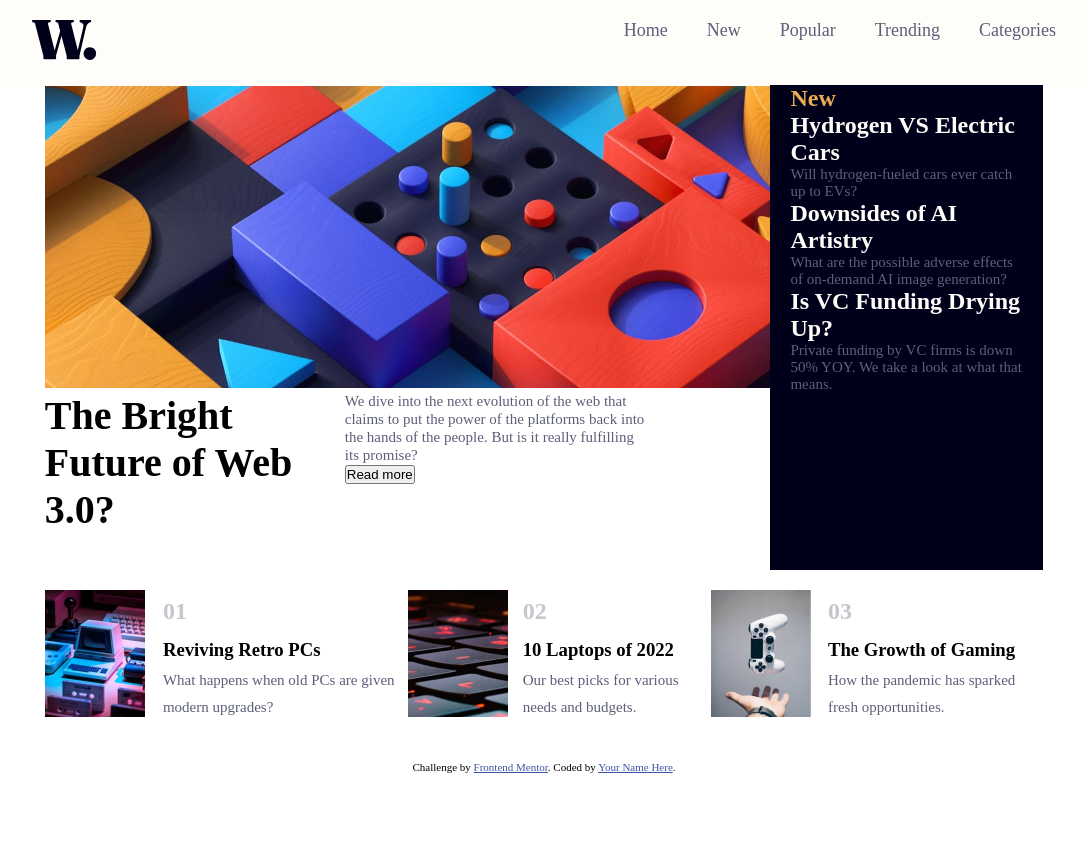
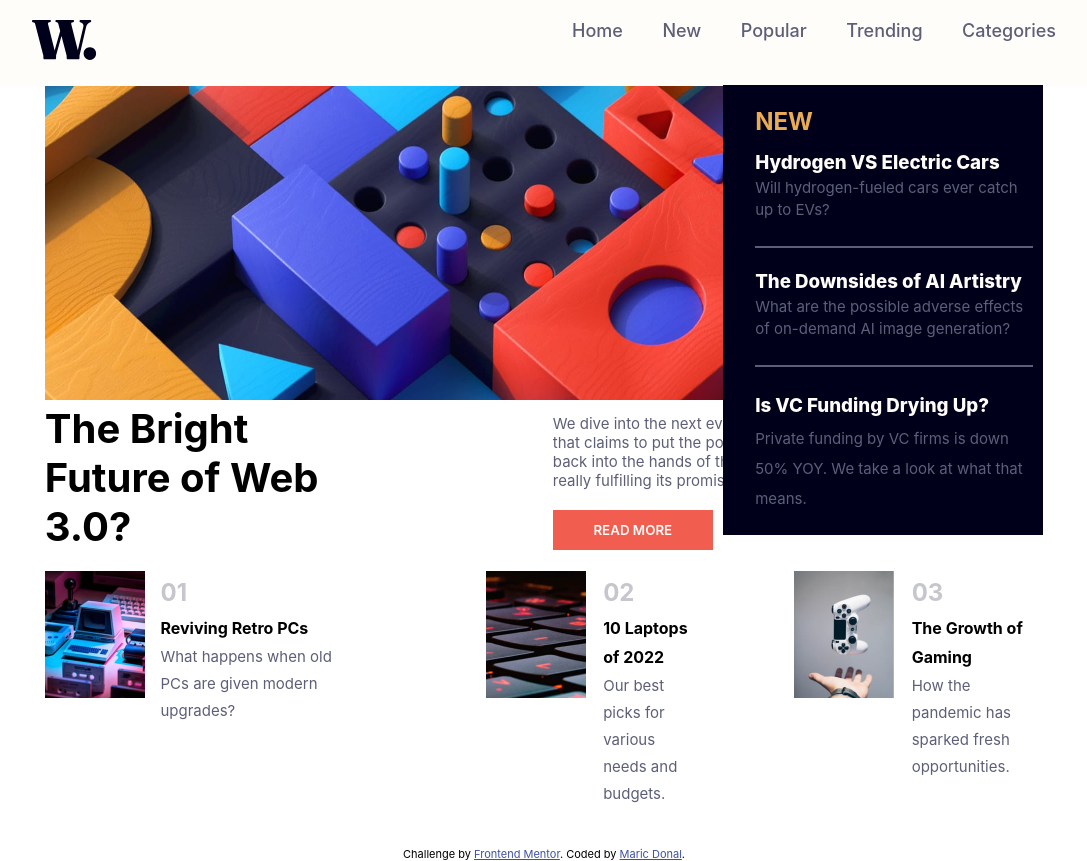
Before and after one commit to DTC-Formation/evaluation-html-css-donal-R77, a plain HTML site: page index.html in a window 1280 px wide. Shown: the whole page, without its empty margins (96-1183 px from the left). Before the commit the page ends 800 px from the top, so only its background shows below. Drawn offline with Linux system fonts and the light colour scheme; a web font is replaced by a local one.

Commit message:
Coding Eval done with 4 hours its not enough but i m proud of me

```diff
--- a/assets/css/style.css
+++ b/assets/css/style.css
@@ -2,6 +2,7 @@
     margin: 0;
     padding: 0;
     overflow: hidden;
+    font-family: 'Inter', sans-serif;
 
 }
 p{
@@ -22,7 +23,7 @@ p{
 @media screen and (min-width:992px) {}
 
 /*extra large*/
-@media screen and (min-width:1200px) {}
+@media screen and (min-width:1440px) {}
 
 .header {
     position: fixed;
@@ -58,30 +59,36 @@ p{
 }
 .aside {
     background-color: hsl(240, 100%, 5%);
-    width: 500px;
-    height: 500px;
+    width: 320px;
+    height: 450px;
     box-sizing: border-box;
     top: 85px;
     bottom: 500px;
     position: relative;
-    margin: 0px 0 70px;
-    padding: 0 2%;
+    margin: 0 0 70px;
+    padding: 0 10px 0 10%;
+    line-height: 1.4;
+
 
 }
 .img {
     width: 830px;
-    height: 350px;
+    height: 400px;
 }
 .image-and-aside {
     /* height: 100vh; */
-    display: flex;
+    /* display: flex;
     align-items:center;
+    justify-content: space-between; */
+    display: grid;
+    grid-template-columns: auto auto;
+    gap: 0px 0px;
     padding:0 11%;
-    justify-content: space-between;
 
 }
 .new {
     color: hsl(35, 77%, 62%);
+    margin-top: 20px;
 
 }
 .content-read-and-title{
@@ -90,16 +97,23 @@ p{
 }
 .title-bright {
     font-size: 40px;
+
 }
-h2 {
+h3 {
     color: hsl(36, 100%, 99%);
+    font-weight: 800;
+}
+h3:hover {
+    color: hsl(35, 77%, 62%);
 }
 .contain-title {
     width: 300px;
 }
 .text_and_readMore {
-    width: 300px;
-    line-height: 1.2;
+    width: 320px;
+    margin: 10px 0 0 13rem;
+
+
 
 }
 .display-flex {
@@ -112,6 +126,12 @@ h2 {
     float: left;
     width: 100px;
 }
+img[alt="image-laptop"] {
+    margin-left: 8rem;
+}
+img[alt="image-gaming"] {
+    margin-left: 6rem;
+}
 .space {
     margin: 0px 0 40px;
     padding-left: 5%;
@@ -120,3 +140,37 @@ h2 {
 .number {
     color: hsl(233, 8%, 79%);
 }
+input {
+    padding: 5px;
+    width: 50%;
+    height: 40px;
+    background-color: hsl(5, 85%, 63%);
+    border: none;
+    color: hsl(36, 100%, 99%);
+    font-weight: 600;
+    margin-top: 20px;
+}
+input:hover {
+    background-color: hsl(240, 100%, 5%);
+    color: hsl(36, 100%, 99%);
+}
+.h-elec {
+    border-bottom: 2px solid hsl(236, 13%, 42%);
+    line-height: 1.5;
+
+}
+.down {
+    border-bottom: 2px solid hsl(236, 13%, 42%);
+    margin-top: 20px;
+    line-height: 1.5;
+}
+.mt-5 {
+    margin-top: 10px;
+}
+.bottom {
+   margin-top: 20px;
+   line-height: 2;
+}
+h4:hover {
+    color: hsl(35, 77%, 62%);
+}
--- a/index.html
+++ b/index.html
@@ -5,7 +5,7 @@
   <meta charset="UTF-8">
   <meta name="viewport" content="width=device-width, initial-scale=1.0">
   <!-- displays site properly based on user's device -->
-
+  <link rel="stylesheet" href="https://fonts.google.com/specimen/Inter">
   <link rel="icon" type="image/png" sizes="32x32" href="./assets/images/favicon-32x32.png">
   <link rel="stylesheet" href="./assets/css/style.css">
   <title>Frontend Mentor | News homepage</title>
@@ -46,23 +46,23 @@
             hands of
             the people.
             But is it really fulfilling its promise?</p>
-          <button class="button">Read more</button>
+          <input type="button" value="READ MORE">
         </div>
       </div>
 
     </div>
     <div class="aside">
-      <h1 class="new">New</h1>
-      <div>
-        <h2>Hydrogen VS Electric Cars</h2>
-        <p>Will hydrogen-fueled cars ever catch up to EVs?</p>
+      <h1 class="new">NEW</h1>
+      <div class="h-elec">
+        <h3 class="mt-5">Hydrogen VS Electric Cars</h3>
+        <p>Will hydrogen-fueled cars ever catch up to EVs?</p><br>
       </div>
-      <div>
-        <h2>Downsides of AI Artistry</h2>
-        <p>What are the possible adverse effects of on-demand AI image generation?</p>
+      <div class="down">
+        <h3>The Downsides of AI Artistry</h3>
+        <p>What are the possible adverse effects of on-demand AI image generation?</p><br>
       </div>
-      <div>
-        <h2>Is VC Funding Drying Up?</h2>
+      <div class="bottom">
+        <h3>Is VC Funding Drying Up?</h3>
         <p>Private funding by VC firms is down 50% YOY. We take a look at what that means.</p>
       </div>
     </div>
@@ -75,7 +75,7 @@
       <img src="./assets/images/image-retro-pcs.jpg" class="float" alt="image-retro">
       <div class="space">
         <h1 class="number">01</h1>
-        <h3>Reviving Retro PCs</h3>
+        <h4>Reviving Retro PCs</h4>
         <p>What happens when old PCs are given modern upgrades?</p>
       </div>
     </div>
@@ -83,7 +83,7 @@
       <img src="./assets/images/image-top-laptops.jpg" class="float" alt="image-laptop">
       <div class="space">
         <h1 class="number">02</h1>
-        <h3>10 Laptops of 2022</h3>
+        <h4>10 Laptops of 2022</h4>
         <p>Our best picks for various needs and budgets.</p>
       </div>
     </div>
@@ -91,7 +91,7 @@
       <img src="./assets/images/image-gaming-growth.jpg" class="float" alt="image-gaming">
       <div class="space">
         <h1 class="number">03 </h1>
-        <h3>The Growth of Gaming</h3>
+        <h4>The Growth of Gaming</h4>
         <p>How the pandemic has sparked fresh opportunities.</p>
 
       </div>
@@ -101,7 +101,7 @@
 
   <div class="attribution">
     Challenge by <a href="https://www.frontendmentor.io?ref=challenge" target="_blank">Frontend Mentor</a>.
-    Coded by <a href="#">Your Name Here</a>.
+    Coded by <a href="#">Maric Donal</a>.
   </div>
 </body>
 
```
